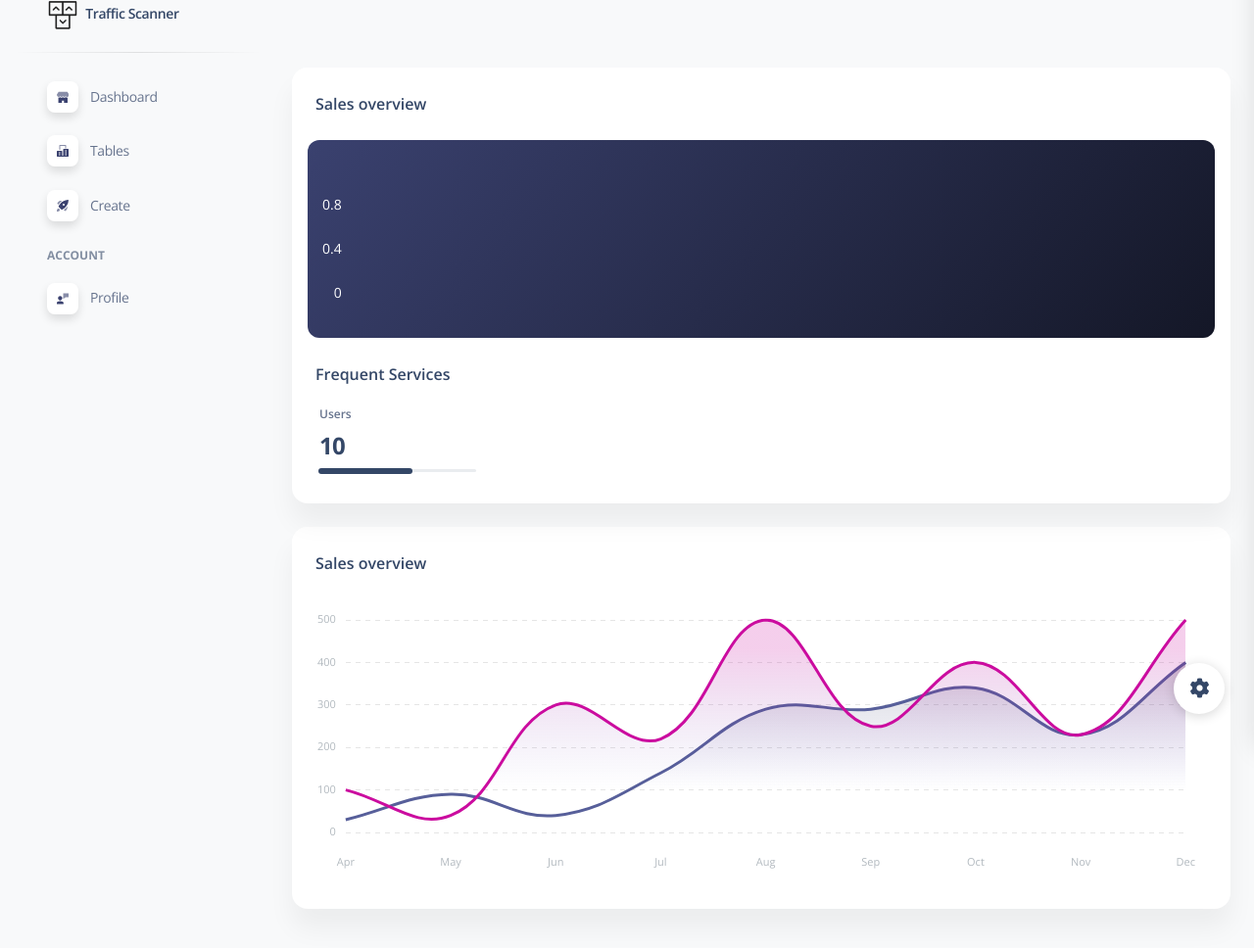
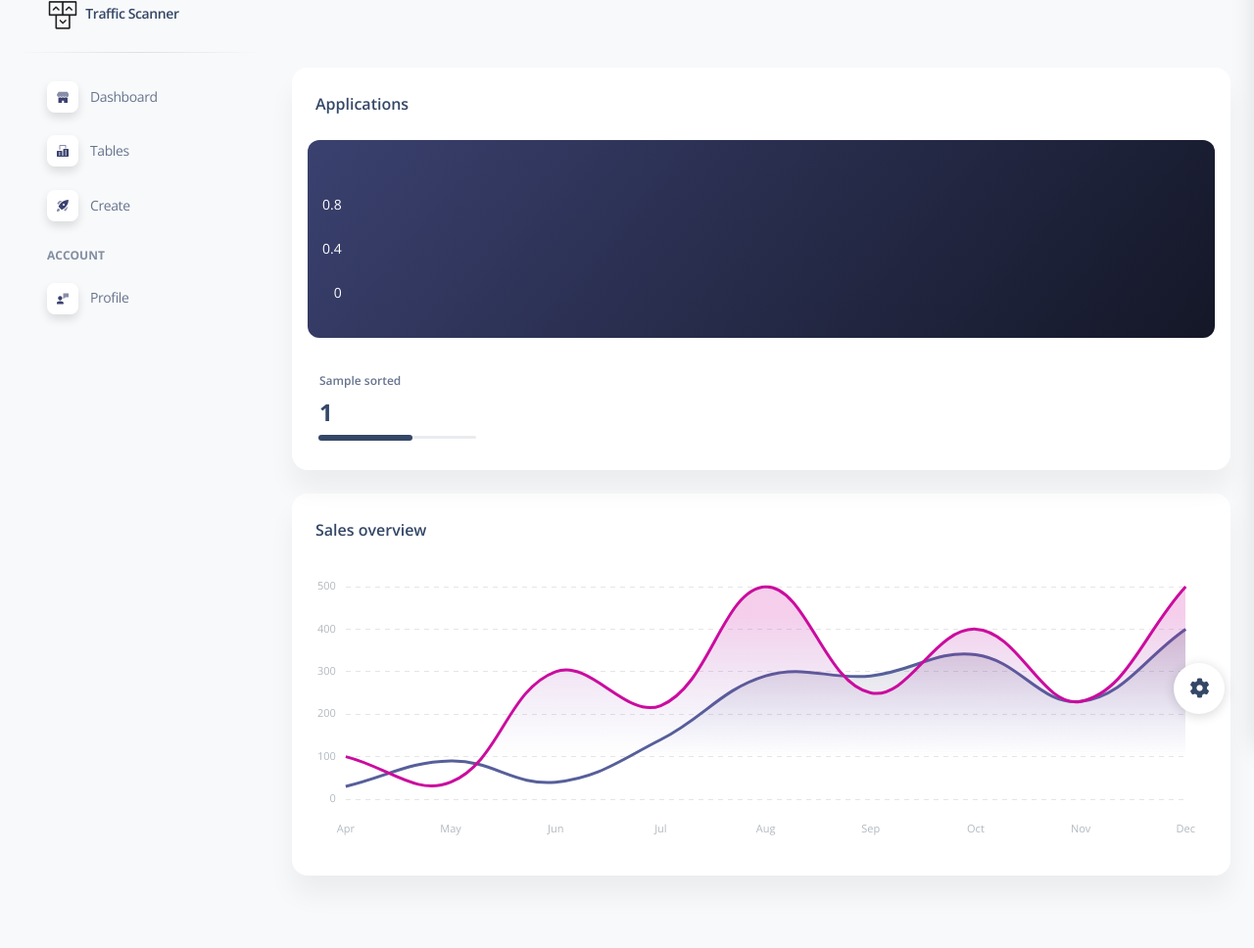
Before and after one commit to O-Semenov/traffic_scanner, a Django app: template apps/templates/home/index.html in a window 1280 px wide. Shown: the part 41-1009 px from the top of the page at 98% size. Run offline with Django 3.2, Linux system fonts and the light colour scheme; the template is opened without the code that fills it: most values are stand-ins (such as "Sample title", 1, 10 or a date in 2020); some libraries are stand-ins or nearby versions.

Commit message:
SCAN: Work with chart

```diff
--- a/apps/home/models.py
+++ b/apps/home/models.py
@@ -18,6 +18,9 @@
     def getByUser(self, userId):
         return Scan.objects.filter(user=userId)
 
+    def getLastActive(self, userId):
+        return Scan.objects.filter(user=userId, status=1)
+
     def updateScan(self, scanId, status=0, request='', file=''):
         Scan.objects.filter(id=scanId).update(status=status, path_result=file, request=request)
     def __str__(self):
--- a/apps/templates/home/index.html
+++ b/apps/templates/home/index.html
@@ -13,7 +13,7 @@
         <div class="col-lg-12 mb-lg-0 mb-4 ">
           <div class="card z-index-2">
             <div class="card-header pb-0">
-              <h6>Sales overview</h6>
+              <h6>Applications</h6>
             </div>
             <div class="card-body p-3">
               <div class="bg-gradient-dark border-radius-lg py-3 pe-1 mb-3">
@@ -21,20 +21,19 @@
                   <canvas id="chart-bars" class="chart-canvas" height="170"></canvas>
                 </div>
               </div>
-              <h6 class="ms-2 mt-4 mb-0"> Frequent Services </h6>
               <div class="container border-radius-lg">
                 <div class="row">
-
+                  {% for label, count in sorted %}
                   <div class="col-3 py-3 ps-0">
                     <div class="d-flex mb-2">
-                      <p class="text-xs mt-1 mb-0 font-weight-bold">Users</p>
+                      <p class="text-xs mt-1 mb-0 font-weight-bold">{{ label }}</p>
                     </div>
-                    <h4 class="font-weight-bolder">10</h4>
+                    <h4 class="font-weight-bolder">{{ count }}</h4>
                     <div class="progress w-75">
                       <div class="progress-bar bg-dark w-60" role="progressbar" aria-valuenow="60" aria-valuemin="0" aria-valuemax="100"></div>
                     </div>
                   </div>
-
+                  {% endfor %}
                 </div>
               </div>
             </div>
```
Also changed, not shown: apps/algo/scanning.py (+14 -1 lines), apps/home/views.py (+9 -5 lines).
